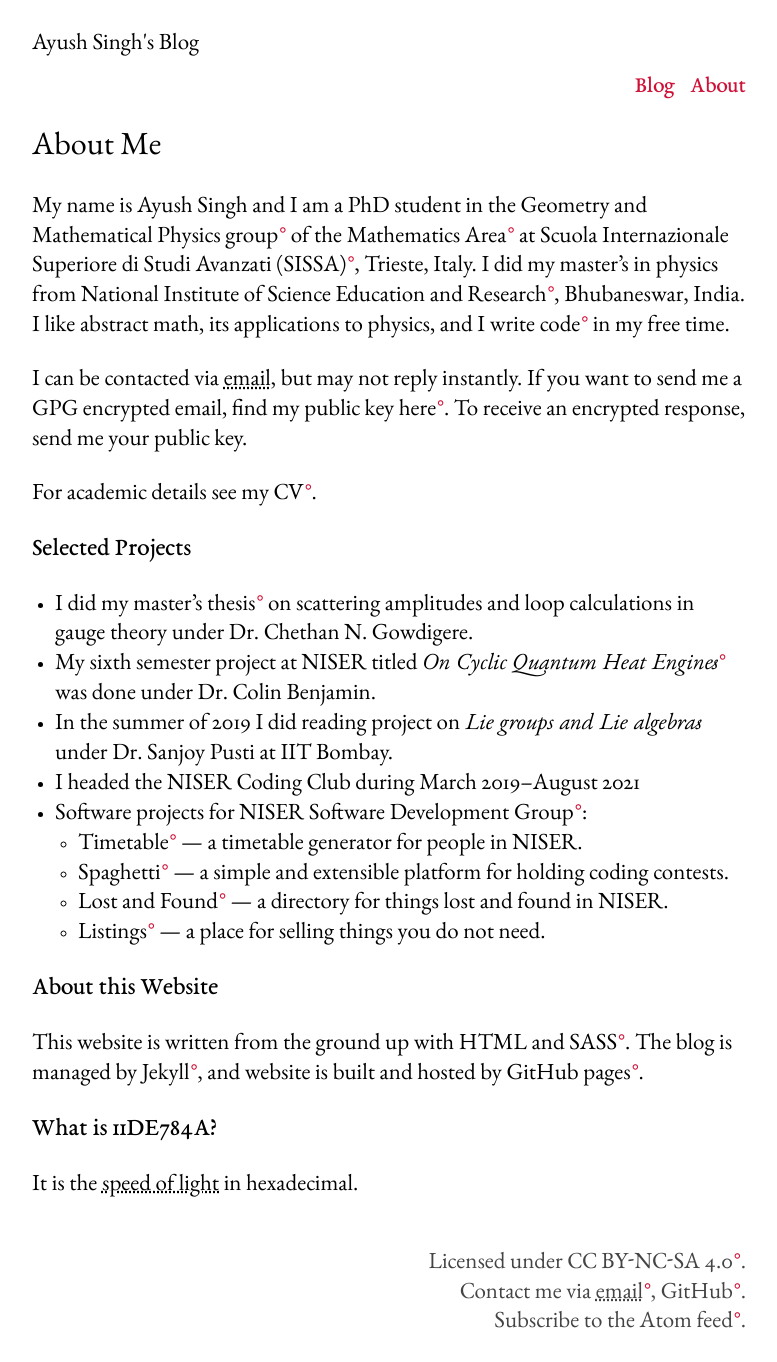
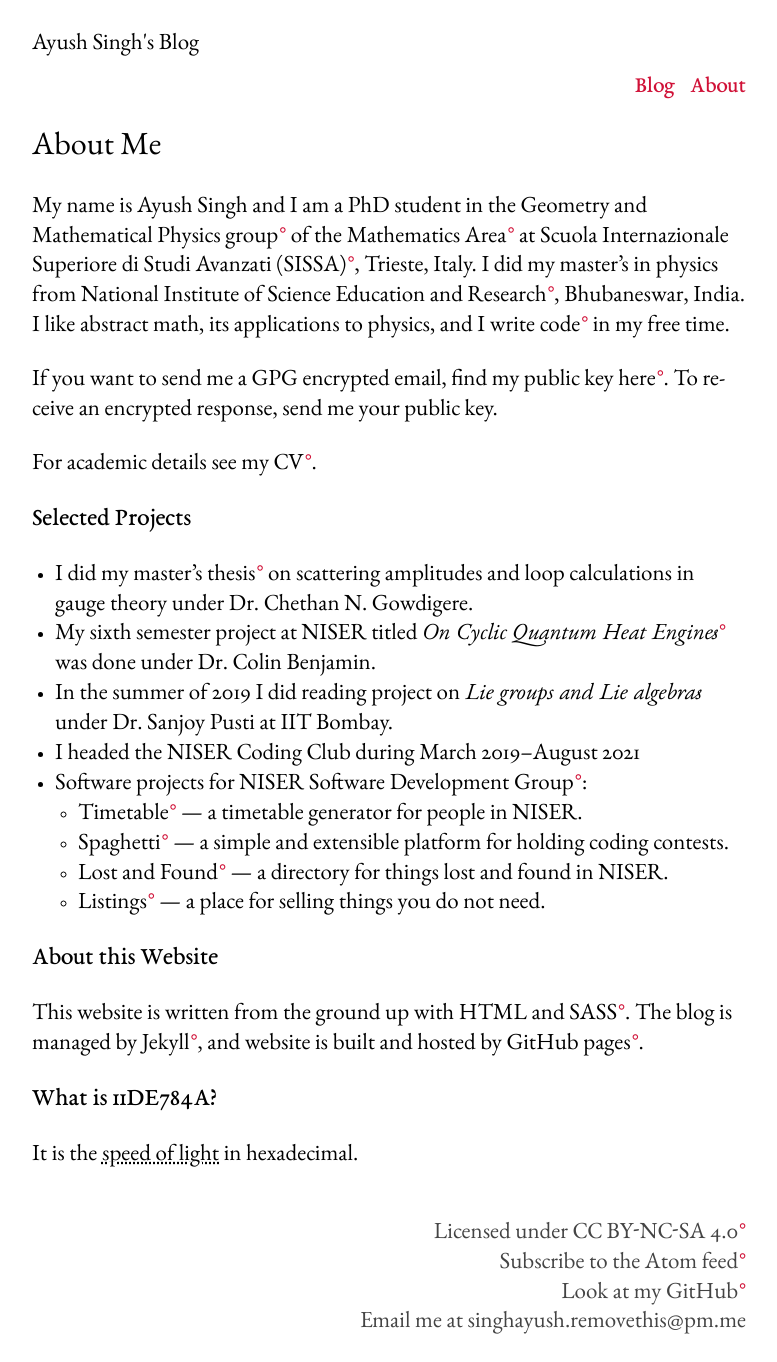
Before and after one commit to LeonardoGoller/LeonardoGoller.github.io, a Jekyll site: the page built from about.markdown, in a window 1280 px wide. Shown: the whole page, without its empty margins (251-1028 px from the left). Built offline with Jekyll 4.4.1, drawn with Linux system fonts in a browser that asks for light colours.

Commit message:
email stuff

```diff
--- a/_config.yml
+++ b/_config.yml
@@ -20,7 +20,7 @@ baseurl: "" # the subpath of your site, e.g. /blog
 url: "" # the base hostname & protocol for your site, e.g. http://example.com
 
 email: singhayush@protonmail.com
-obf_email: śíńǵháӳúśh [at] protonmail [dot] com
+obf_email: singhayush.removethis@pm.me
 github_username:  11DE784A
 
 # License information
--- a/_includes/footer.html
+++ b/_includes/footer.html
@@ -1,10 +1,9 @@
     <footer>
-      <p>Licensed under <a href="{{ site.license.link }}">{{ site.license.name }}</a>.</p>
+      <p>Licensed under <a href="{{ site.license.link }}">{{ site.license.name }}</a></p>
 
-      <p>Contact me via <a href=""><abbr title="{{ site.obf_email }}">email</abbr></a>, <a
-            href="https://github.com/{{ site.github_username }}/">GitHub</a>.</p>
-      <p>Subscribe to the <!--a href="/newsletter">newsletter</a-->
-                          <a href="/feed.xml">Atom feed</a>.</p>
+      <p>Subscribe to the <a href="/feed.xml">Atom feed</a></p>
+      <p>Look at my <a href="https://github.com/{{ site.github_username }}/">GitHub</a></p>
+      <p>Email me at {{ site.obf_email }}</p>
     </footer>
   </body>
 </html>
--- a/about.markdown
+++ b/about.markdown
@@ -14,10 +14,9 @@ Research](https://www.niser.ac.in/), Bhubaneswar, India.  I like abstract math,
 its applications to physics, and I write [code](https://github.com/{{
 site.github_username }}/) in my free time.
 
-I can be contacted via <abbr title="{{ site.obf_email }}">email</abbr>, but may not
-reply instantly. If you want to send me a GPG encrypted email, find my [public
-key here](/assets/files/gpg_public.asc). To receive an encrypted response, send
-me your public key.
+If you want to send me a GPG encrypted email, find my [public key
+here](/assets/files/gpg_public.asc). To receive an encrypted response, send me
+your public key.
 
 For academic details see [my CV](/assets/files/cv_ayush_singh.pdf).
 
```
Also changed, not shown: 1 other file.
